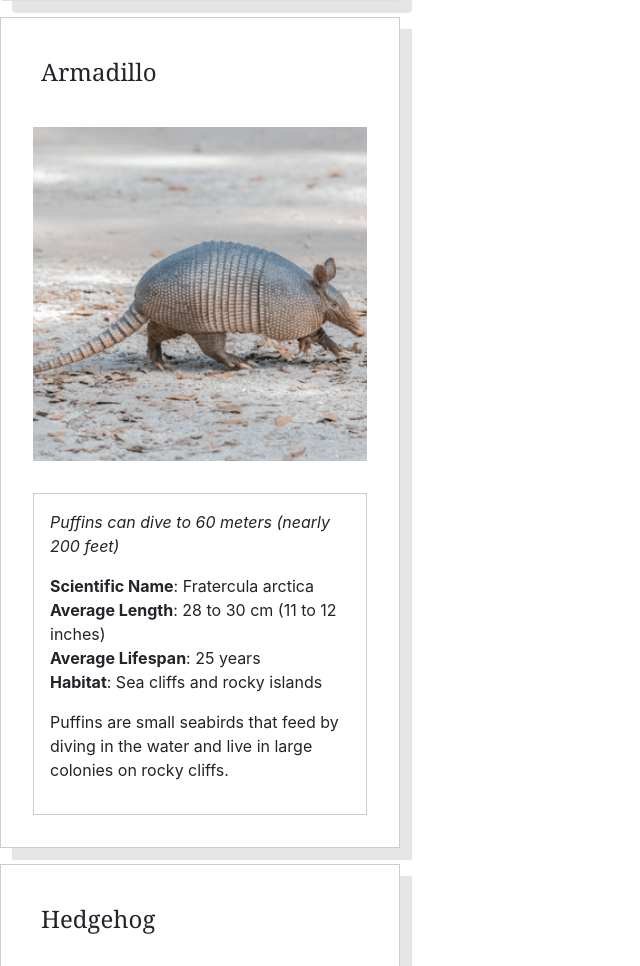
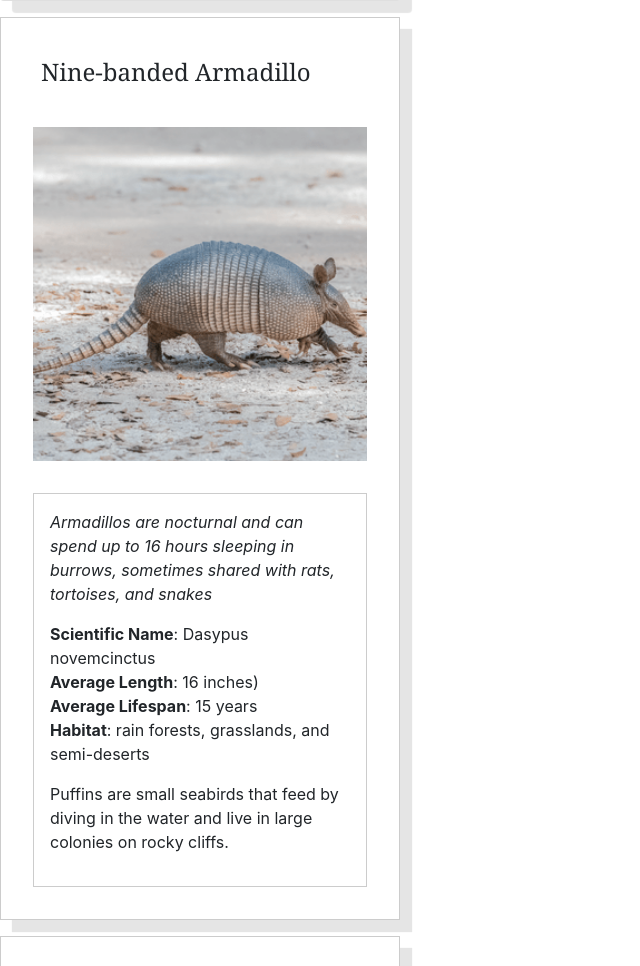
Before and after one commit to strongdan/udacity-personal-blog, a plain HTML site: page index.html in a window 1280 px wide. Shown: the part 902-1868 px from the top of the page, without its empty margins (0-640 px from the left). Drawn offline with nearby package versions, Linux system fonts and the light colour scheme.

Commit message:
add armadillo info

```diff
--- a/index.html
+++ b/index.html
@@ -35,15 +35,15 @@
       </div> <!-- end animal card -->
 
       <div class="animal-card">
-        <h3 class="header-text">Armadillo</h3>
+        <h3 class="header-text">Nine-banded Armadillo</h3>
         <img src="images/armadillo.png" alt="puffin" class="animal-image">
         <div class="info-box">
-          <p><em>Puffins can dive to 60 meters (nearly 200 feet)</em></p>
+          <p><em>Armadillos are nocturnal and can spend up to 16 hours sleeping in burrows, sometimes shared with rats, tortoises, and snakes</em></p>
           <ul>
-            <li><span class="text-bold">Scientific Name</span>: Fratercula arctica</li>
-            <li><span class="text-bold">Average Length</span>: 28 to 30 cm (11 to 12 inches)</li>
-            <li><span class="text-bold">Average Lifespan</span>: 25 years</li>
-            <li><span class="text-bold">Habitat</span>: Sea cliffs and rocky islands</li>
+            <li><span class="text-bold">Scientific Name</span>: Dasypus novemcinctus</li>
+            <li><span class="text-bold">Average Length</span>: 16 inches)</li>
+            <li><span class="text-bold">Average Lifespan</span>: 15 years</li>
+            <li><span class="text-bold">Habitat</span>: rain forests, grasslands, and semi-deserts</li>
           </ul>
           <p>Puffins are small seabirds that feed by diving in the water and live in large colonies on rocky cliffs.</p>
           <a href="armadillo.html"></a>
```
Also changed, not shown: armadillo.html (+2 -2 lines), images/manatee.jpeg (deleted), images/platypus.jpeg (deleted).
